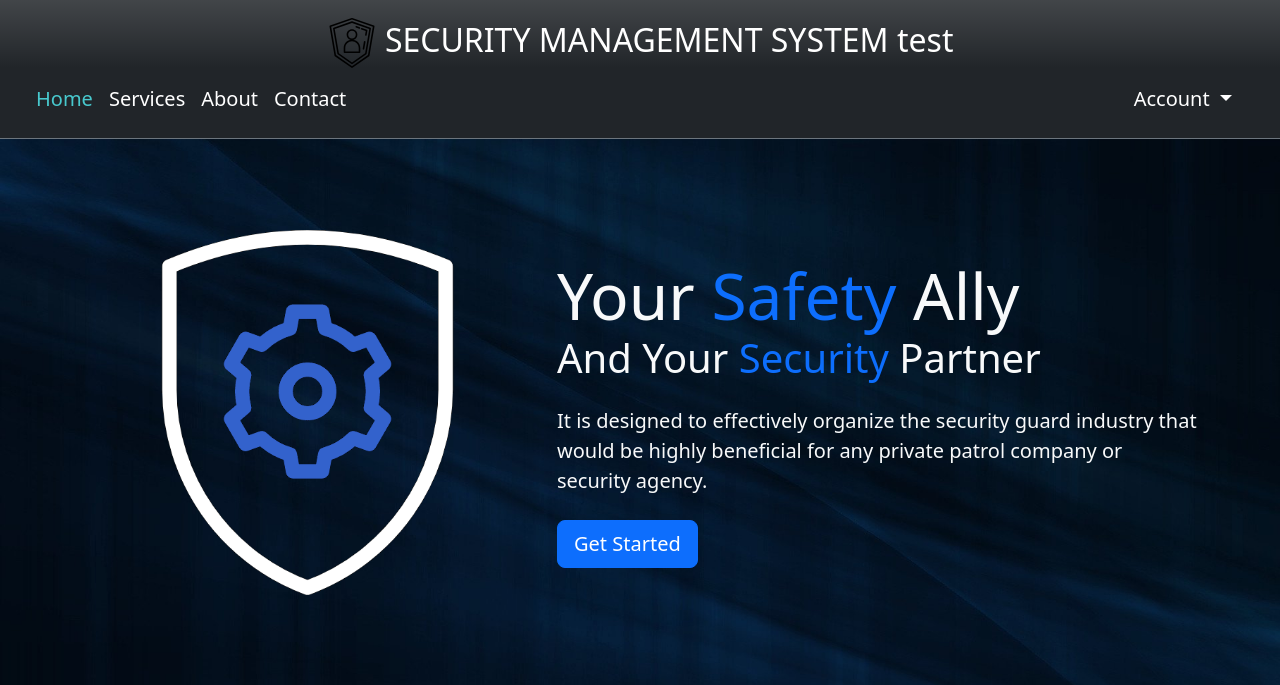
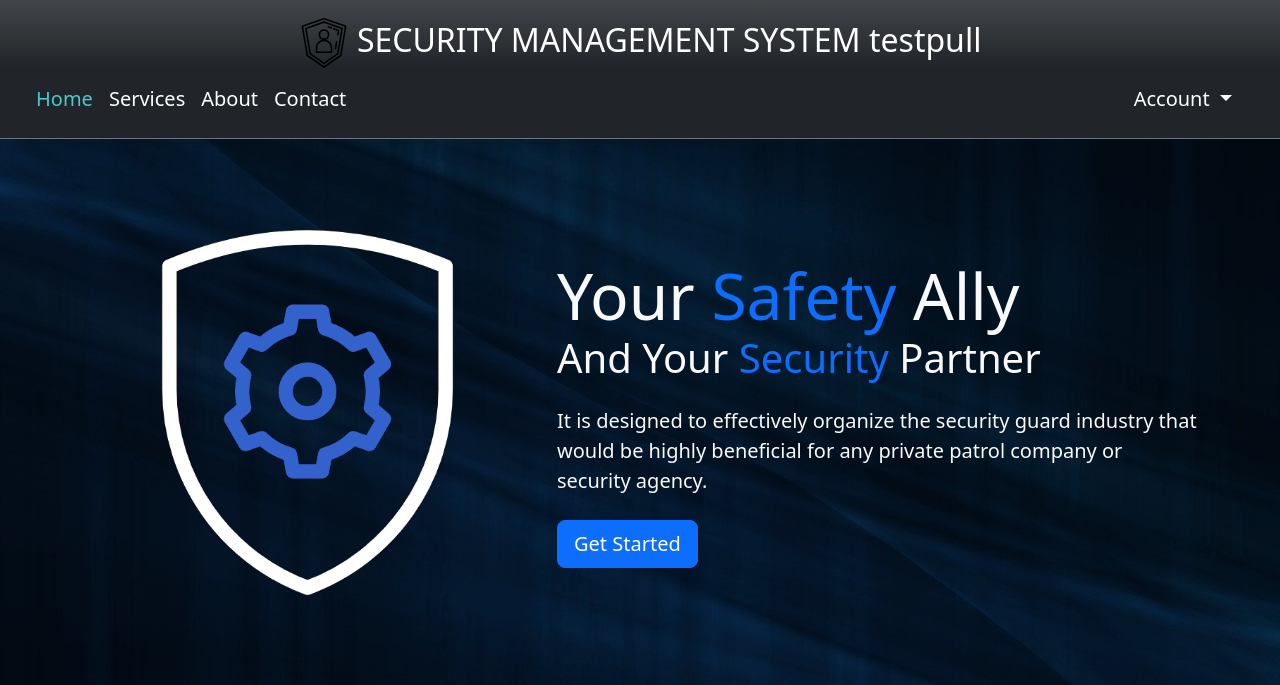
Before and after one commit to richmondb/SecurityAgencyCapstone, a Django app: page / in a window 1280 px wide. Shown: the top 685 px of the page. Run offline with Django 4.2, Linux system fonts and the light colour scheme; some libraries are stand-ins or nearby versions.

Commit message:
Update navbar.html

```diff
--- a/templates/navbar.html
+++ b/templates/navbar.html
@@ -5,7 +5,7 @@
 	<div class="container-fluid fs-2 text-center bg-dark bg-gradient pt-3">
 		<a class="navbar-brand text-white" href="#">
 			<img src="{% static 'css/icon.svg' %}" alt="logo" height="50" class="d-inline-block" />
-			SECURITY MANAGEMENT SYSTEM test
+			SECURITY MANAGEMENT SYSTEM testpull
 		</a>
 	</div>
 	<!-- Navigation bar -->
```
